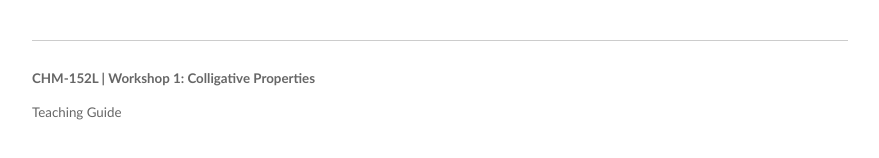
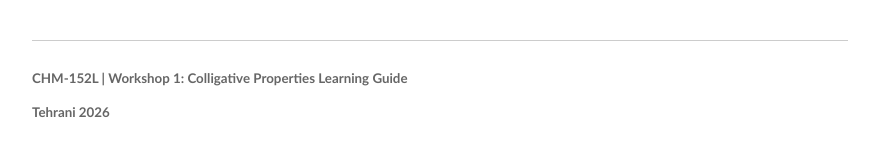
Before and after one commit to Mazdak2023/CHM, a plain HTML site: page workshop1.html in a window 1280 px wide. Shown: the part 11802-11960 px from the top of the page, without its empty margins (200-1079 px from the left). Drawn offline with Linux system fonts and the light colour scheme.

Commit message:
Update footer content in workshop1.html

```diff
--- a/workshop1.html
+++ b/workshop1.html
@@ -1224,8 +1224,8 @@
     </div>
 
     <div class="footer">
-        <p><strong>CHM-152L | Workshop 1: Colligative Properties</strong></p>
-        <p>Teaching Guide</p>
+        <p><strong>CHM-152L | Workshop 1: Colligative Properties Learning Guide</strong></p>
+        <p><strong>Tehrani 2026</strong></p>
     </div>
 
 </body>
```
